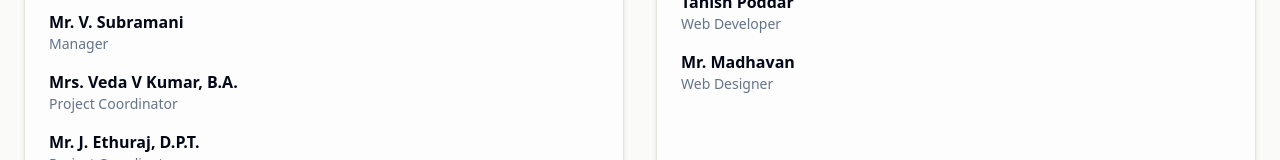
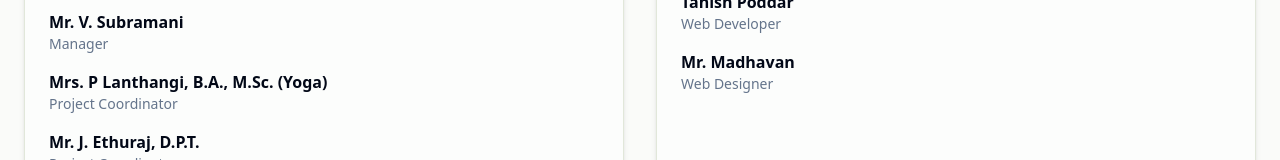
Before and after one commit to tanishpoddar/Concern-Website, a Next.js app: page /our-team in a window 1280 px wide. Shown: the part 1066-1226 px from the top of the page. Built offline with nearby package versions, Linux system fonts and the light colour scheme.

Commit message:
changed-code-files

```diff
--- a/src/app/our-team/page.tsx
+++ b/src/app/our-team/page.tsx
@@ -25,7 +25,7 @@ const medicalTeam = [
 const managementStaff = [
   { name: 'Mr. T. Rajesh, M.S.W.', role: 'Manager cum In-charge' },
   { name: 'Mr. V. Subramani', role: 'Manager' },
-  { name: 'Mrs. Veda V Kumar, B.A.', role: 'Project Coordinator' },
+  { name: 'Mrs. P Lanthangi, B.A., M.Sc. (Yoga)', role: 'Project Coordinator' },
   { name: 'Mr. J. Ethuraj, D.P.T.', role: 'Project Coordinator' },
   { name: 'Honorary Volunteers', role: '' },
   { name: 'Trainer cum supervisors, Outreach Workers, Peer Educators, Cook, House-keepers And Chowkidars', role: '' },
```
